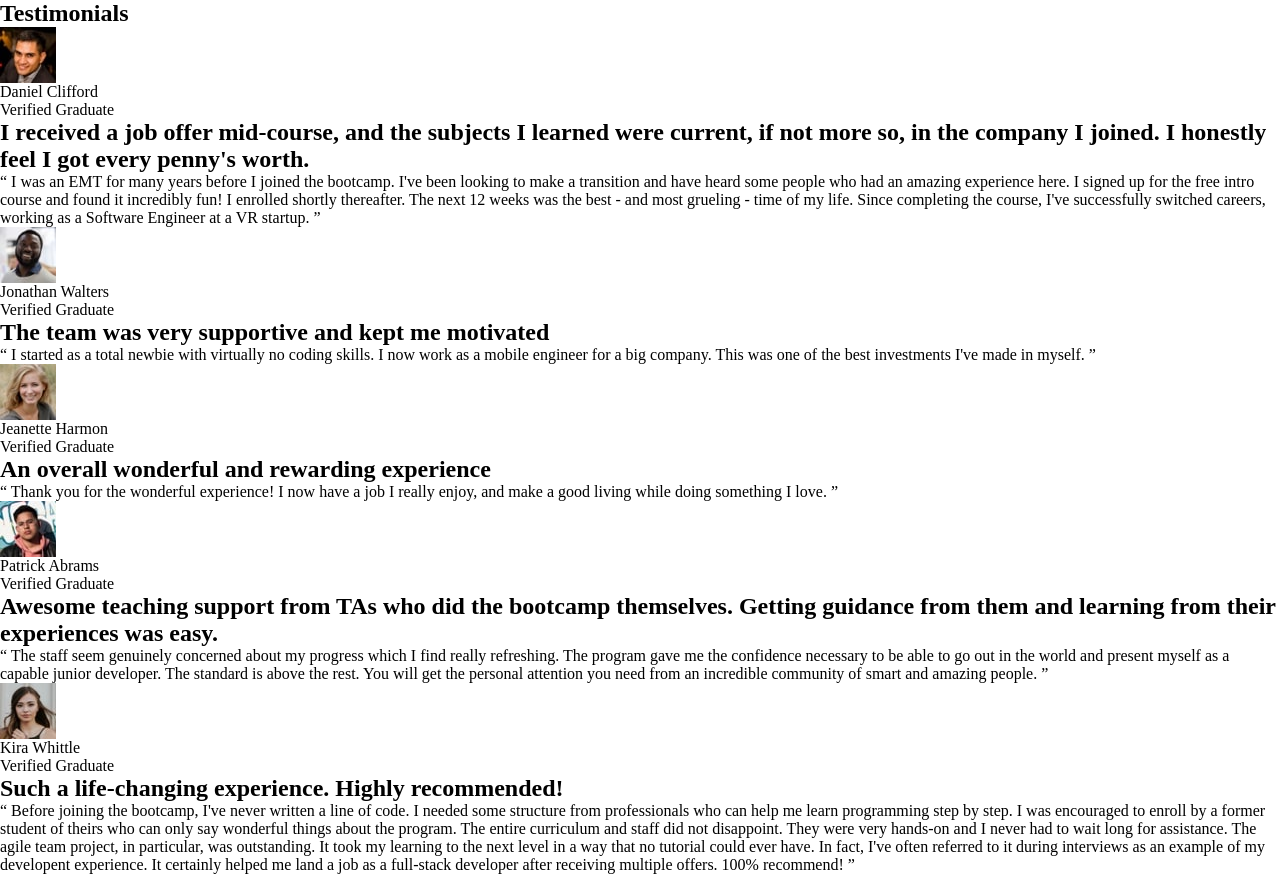
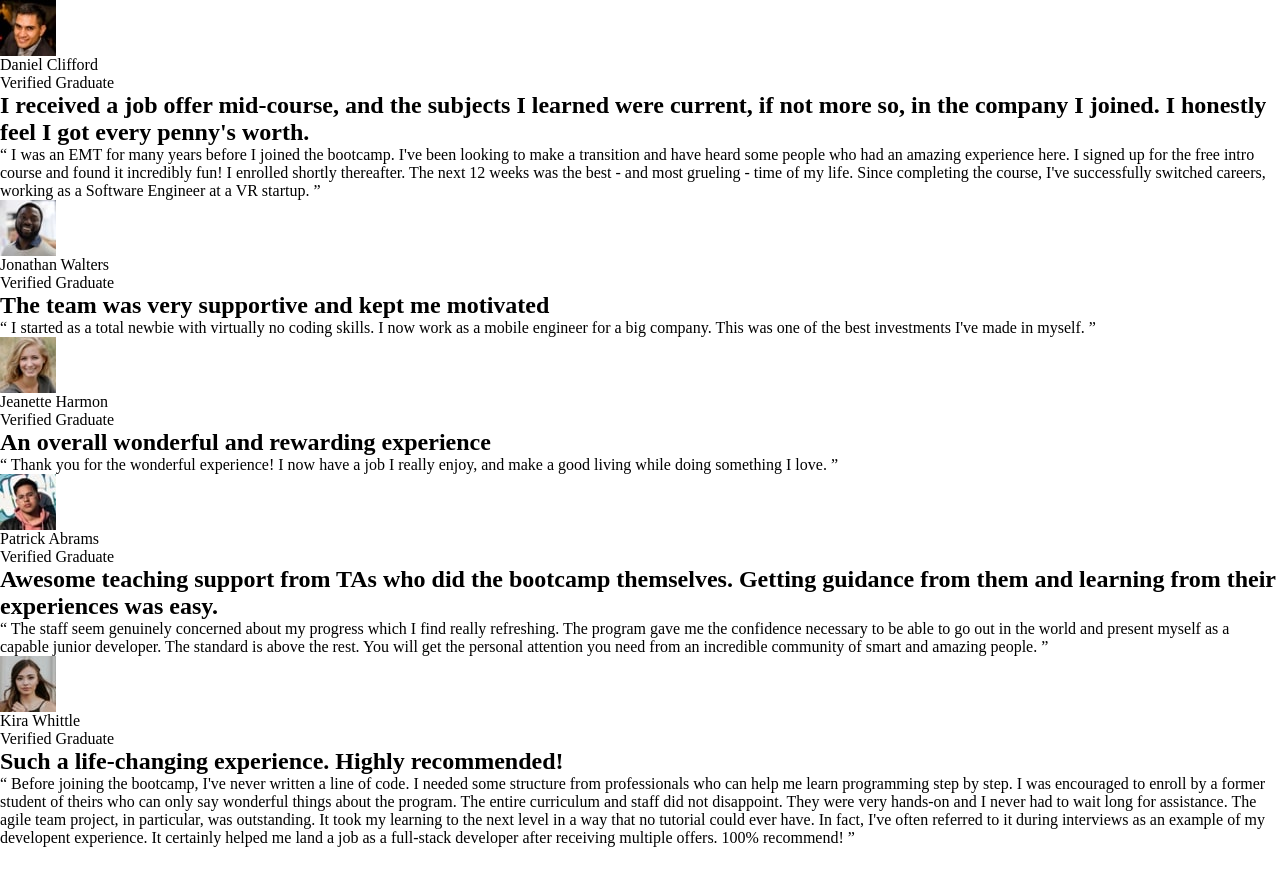
Before and after one commit to lunr-ish/testimonials-grid-section, a plain HTML site: page index.html in a window 1280 px wide. After the commit the page ends 847 px from the top, so only its background shows below. Drawn offline with Linux system fonts and the light colour scheme.

Commit message:
add sr-only utility to visually hide

```diff
--- a/style.css
+++ b/style.css
@@ -47,3 +47,15 @@ ul {
   list-style: none;
   padding: 0;
 }
+
+/* UTILITIES */
+
+.sr-only:not(:focus):not(:active) {
+  clip: rect(0 0 0 0);
+  clip-path: inset(50%);
+  height: 1px;
+  overflow: hidden;
+  position: absolute;
+  white-space: nowrap;
+  width: 1px;
+}
```
